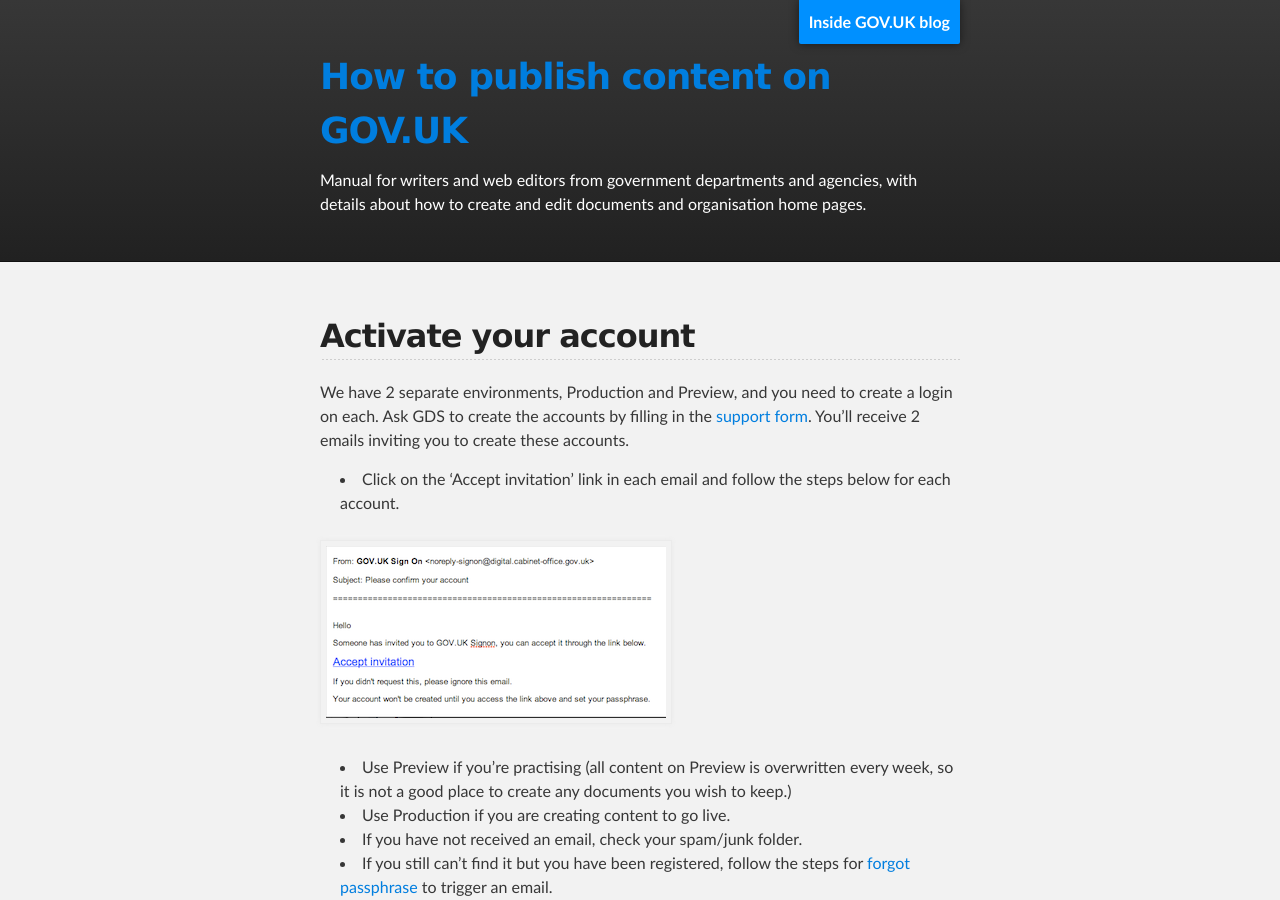
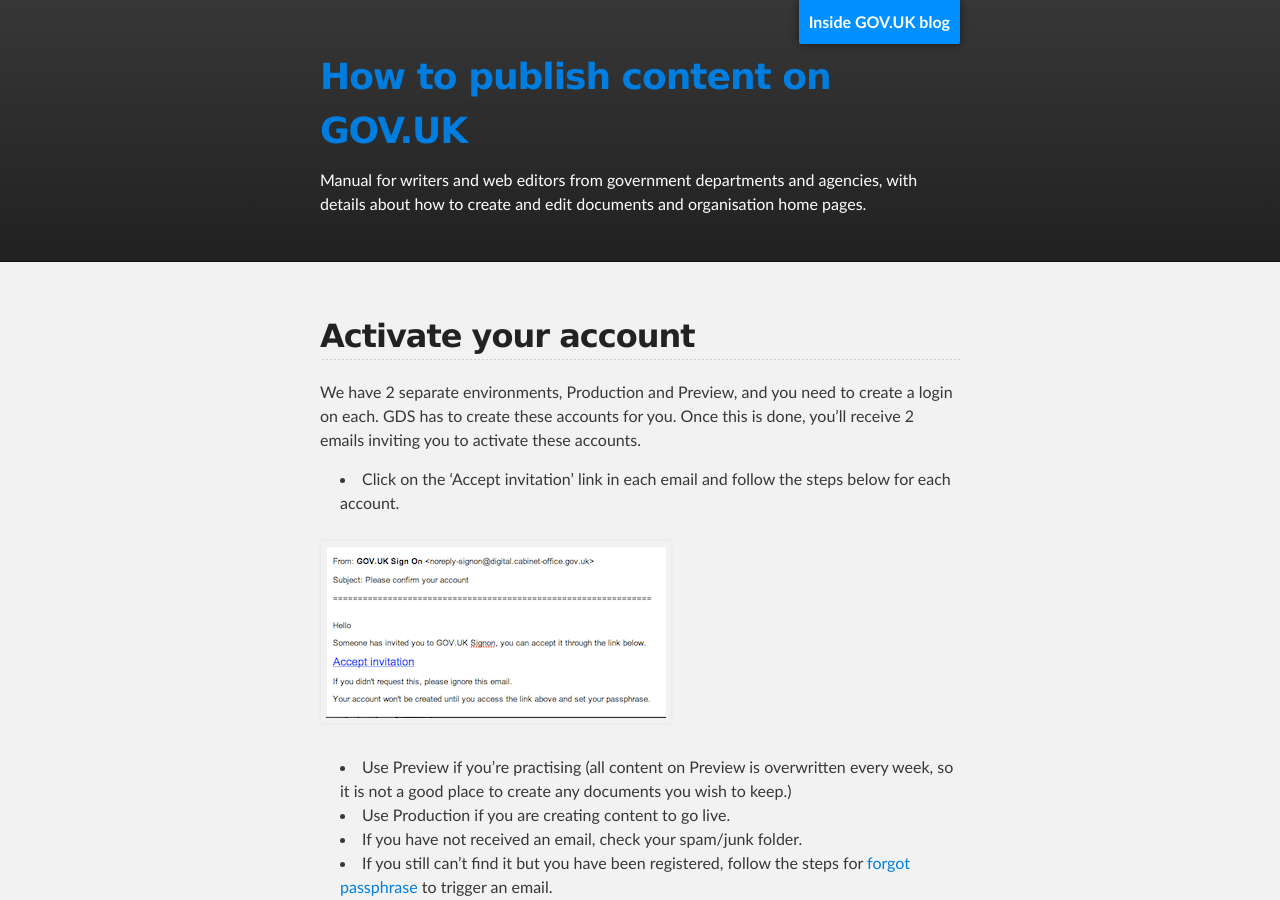
Before and after one commit to alphagov/inside-government-admin-guide, a Jekyll site: the page built from your-account/get-an-account.md, in a window 1280 px wide and 900 px high. Built offline with Jekyll 4.4.1, drawn with Linux system fonts in a browser that asks for light colours.

Commit message:
Update get-an-account.md

```diff
--- a/your-account/get-an-account.md
+++ b/your-account/get-an-account.md
@@ -5,7 +5,7 @@
 
 ## Activate your account
 
-We have 2 separate environments, Production and Preview, and you need to create a login on each. Ask GDS to create the accounts by filling in the [support form](https://www.gov.uk/support/internal). You’ll receive 2 emails inviting you to create these accounts.
+We have 2 separate environments, Production and Preview, and you need to create a login on each. GDS has to create these accounts for you. Once this is done, you’ll receive 2 emails inviting you to activate these accounts.
 
 * Click on the 'Accept invitation' link in each email and follow the steps below for each account.
 
```
